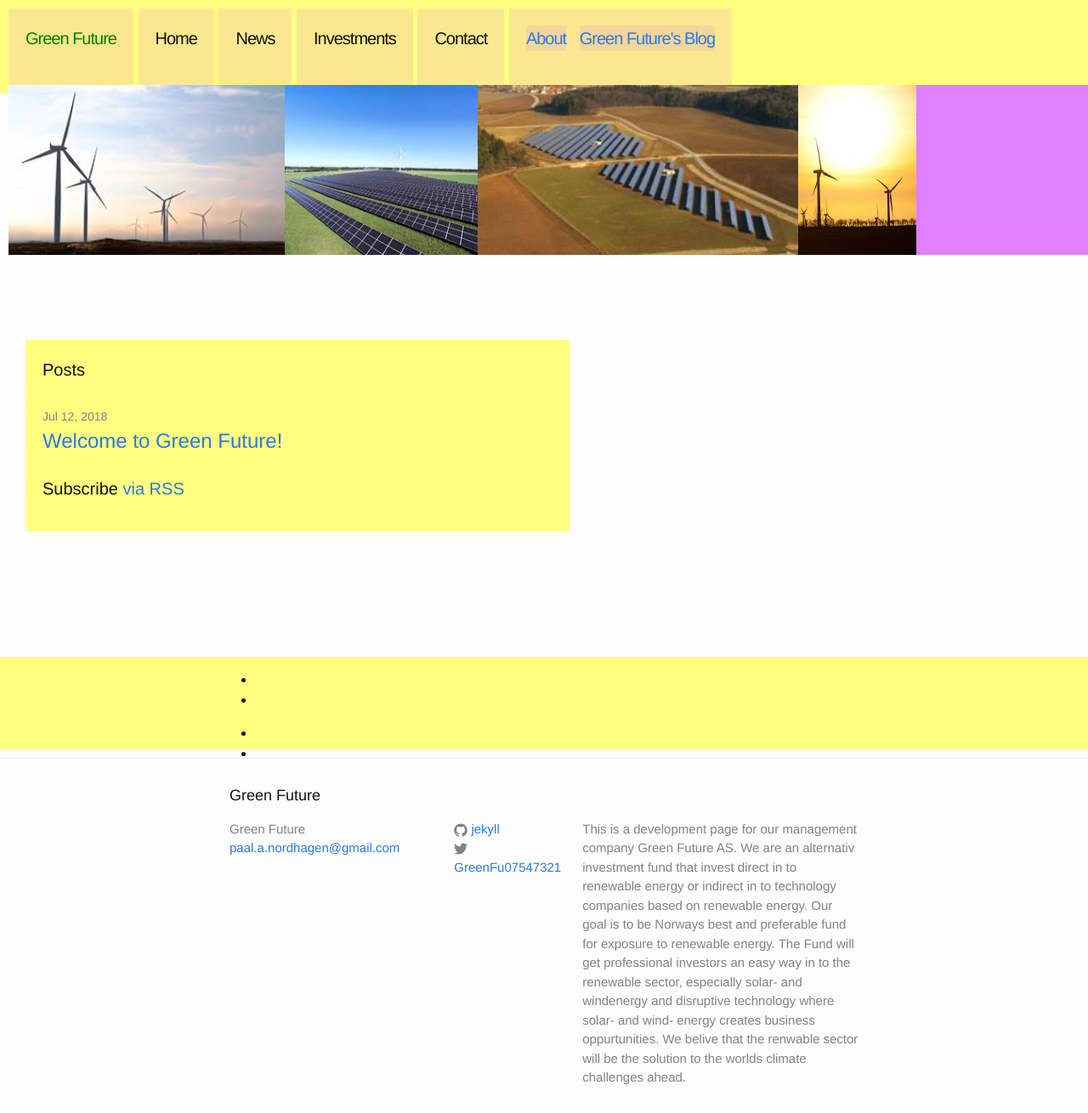
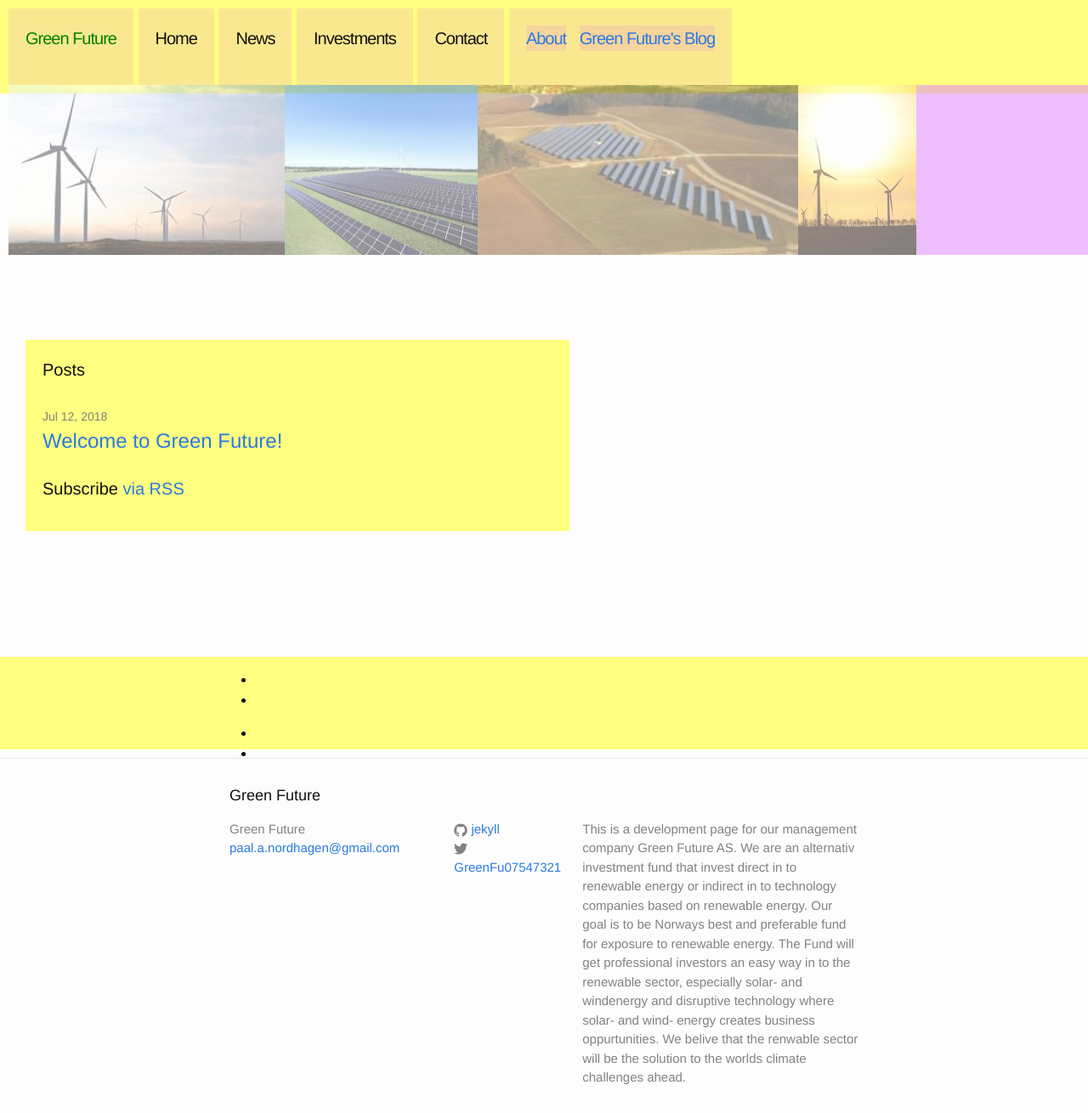
Before and after one commit to Paal-August/Paal-August.github.io, a Jekyll site: the page built from index.html, in a window 1280 px wide and 1310 px high. Shown: the whole window at 85% size. Built offline with Jekyll 4.4.1, drawn with Linux system fonts in a browser that asks for light colours.

Commit message:
Update _layout.scss

```diff
--- a/_sass/_layout.scss
+++ b/_sass/_layout.scss
@@ -21,6 +21,7 @@
   background-color:#df80ff;
   display:flex;
   grid-template-columns:100%;
+  opacity:0.5;
   z-index:6;
 }
 .caption{
```
